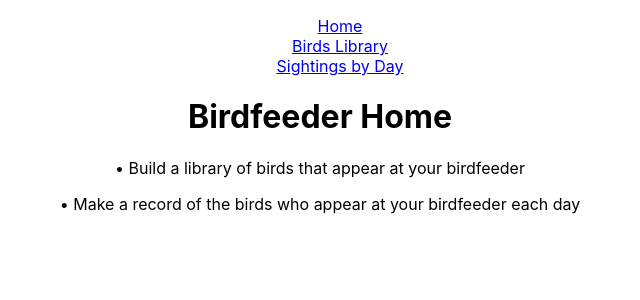
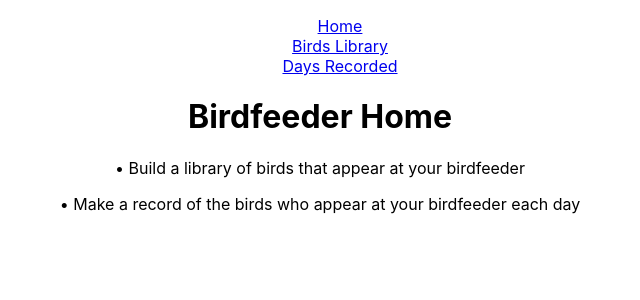
Before and after one commit to s-blais/react-redux-portfolio-project-birdfeeder-frontend, a React (Create React App) app: page / in a window 1280 px wide. Shown: the top 300 px of the page, without its empty margins (320-960 px from the left). Built offline with nearby package versions, Linux system fonts and the light colour scheme; no server answers.

Commit message:
Cosmetic text updates

```diff
--- a/public/index.html
+++ b/public/index.html
@@ -24,7 +24,7 @@
       work correctly both with client-side routing and a non-root public URL.
       Learn how to configure a non-root public URL by running `npm run build`.
     -->
-    <title>React App</title>
+    <title>Birdfeeder</title>
   </head>
   <body>
     <noscript>You need to enable JavaScript to run this app.</noscript>
--- a/src/components/DayForm.js
+++ b/src/components/DayForm.js
@@ -83,7 +83,7 @@ class DayForm extends React.Component {
           <br />
           {this.createCheckboxes()}
         </form>
-        <h4>New bird(s) at the birdfeeder? <Link to='/birds/new'>Start here!</Link></h4>
+        <h4>New bird(s) at the birdfeeder not listed above? <Link to='/birds/new'>Start here!</Link></h4>
       </div>
     )
   }
--- a/src/components/DaysList.js
+++ b/src/components/DaysList.js
@@ -5,7 +5,7 @@ import { Link } from 'react-router-dom'
 const DaysList = props => {
   return (
     <div>
-      <h1>Sightings by Day</h1>
+      <h1>Days Recorded</h1>
       <Link to='/days/new'>Record a day's sightings</Link>
       { props.days.map(day => <DayDisplay day={day} key={day.id} />)}
     </div>
--- a/src/components/Nav.js
+++ b/src/components/Nav.js
@@ -7,7 +7,7 @@ import { Link } from 'react-router-dom'
       <ul style={{listStyle: 'none'}}>
         <li><Link to='/'>Home</Link></li>
         <li><Link to='/birds'>Birds Library</Link></li>
-        <li><Link to='/days'>Sightings by Day</Link></li>
+        <li><Link to='/days'>Days Recorded</Link></li>
       </ul>
     </div>
   )
```
